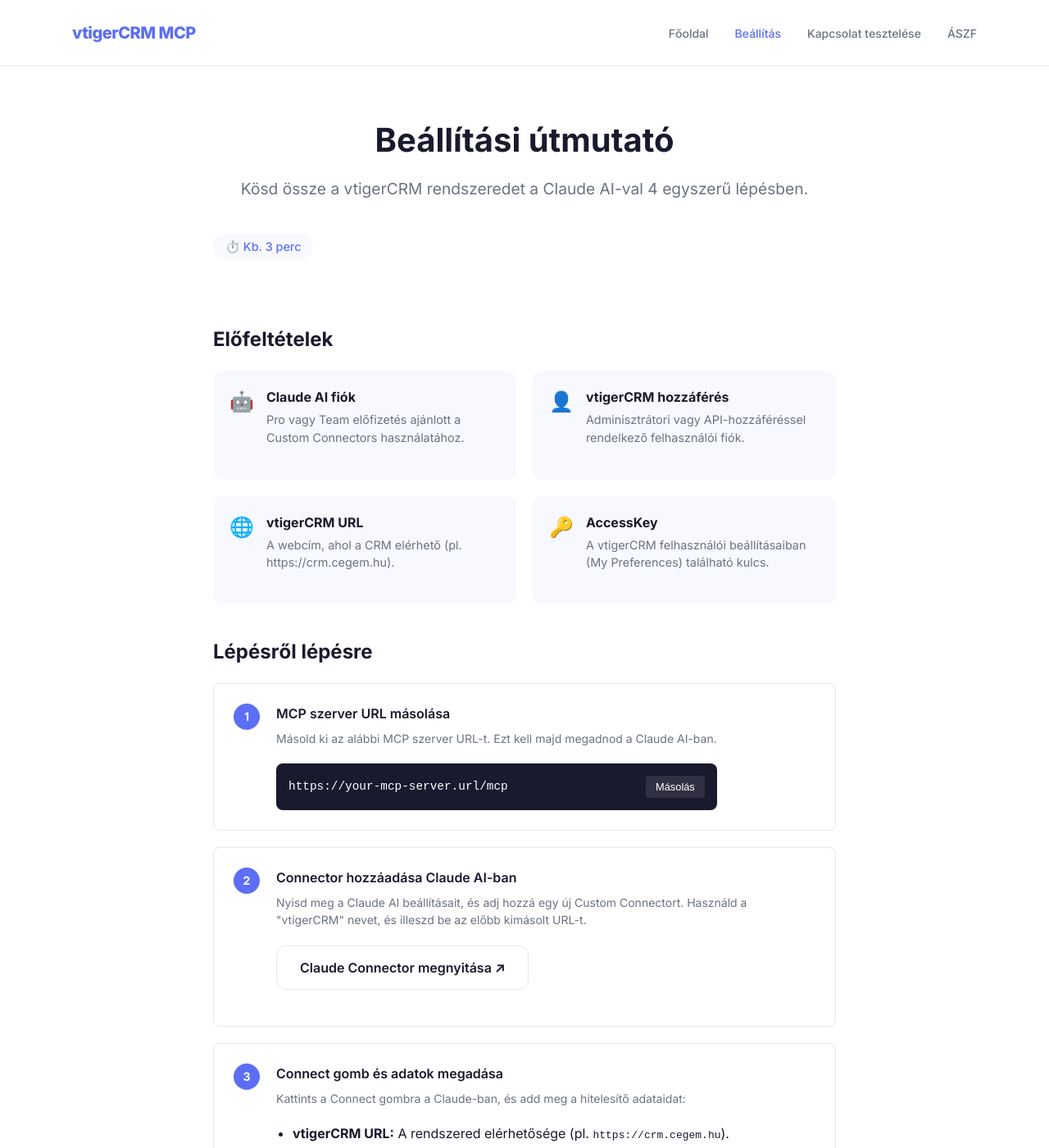
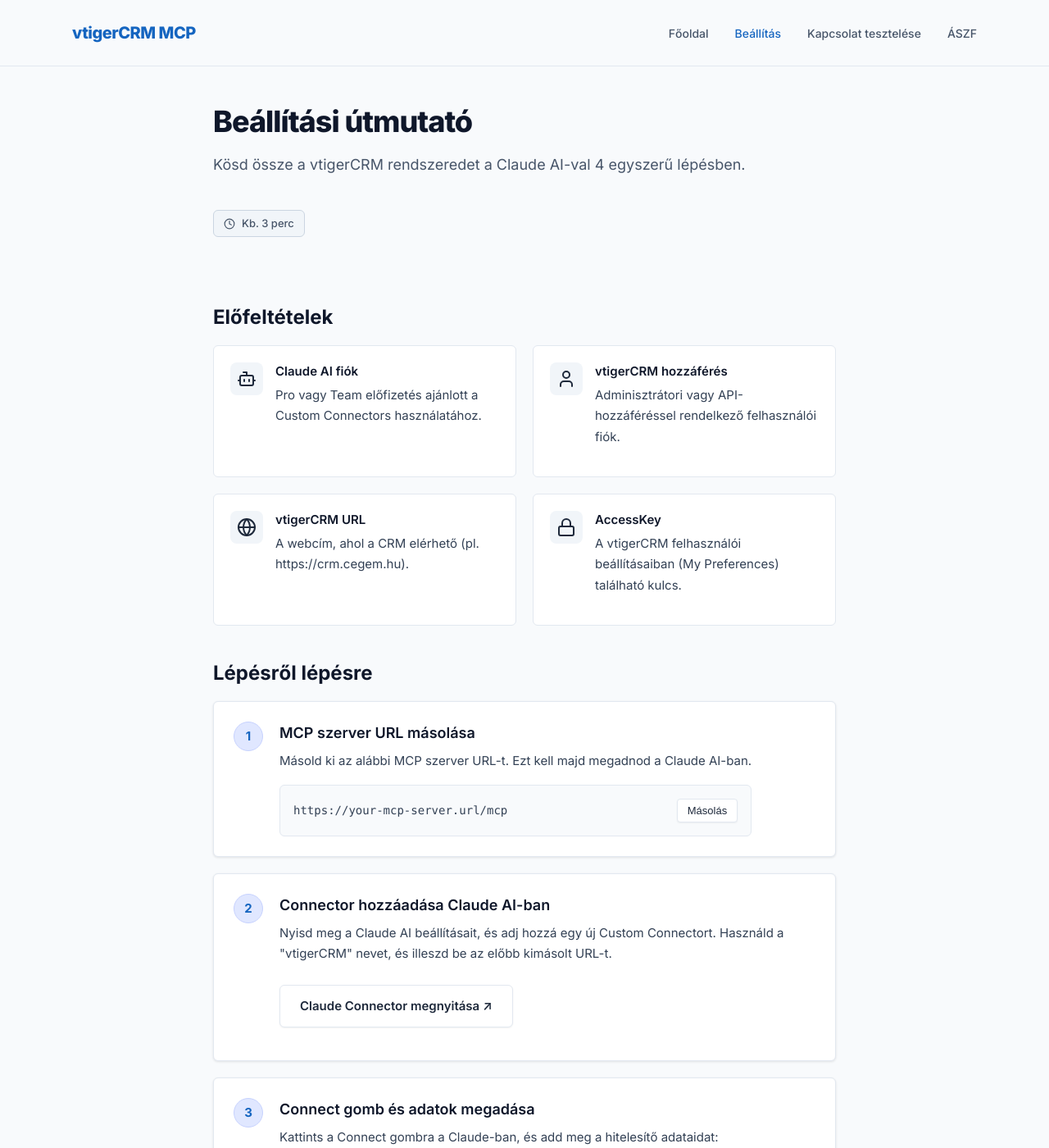
Before and after one commit to Monesz1/vtiger-mcp-page, a Jekyll site: the page built from setup.md, in a window 1280 px wide and 1400 px high. Shown: the whole window at 82% size. Built offline with Jekyll 4.4.1, drawn with Linux system fonts in a browser that asks for light colours.

Commit message:
feat: Update UI theme and design elements
Refactors the UI theme by updating color palettes, font families, and border-radius values in `_config.yml`. This change provides a more modern and consistent visual style across the application.

Additionally, it updates several markdown files (`index.md`, `setup.md`) to align with the new design. This includes adjusting element styling for better visual hierarchy and introducing new SVG icons for improved user experience.

The `logincheck.yml` workflow has been removed as it is no longer needed.

```diff
--- a/_config.yml
+++ b/_config.yml
@@ -29,18 +29,18 @@ nav:
     url: "/aszf/"
 
 design:
-  color_primary: "#5B6EF5"
-  color_primary_dark: "#4357E0"
-  color_bg: "#FFFFFF"
-  color_surface: "#F8F9FE"
-  color_text: "#1A1A2E"
-  color_muted: "#6B7280"
-  color_border: "#E5E7EB"
-  color_success: "#10B981"
-  color_error: "#EF4444"
-  color_warning: "#F59E0B"
-  border_radius: "12px"
-  font_family: "'Inter', system-ui, sans-serif"
+  color_primary: "#1565C0"
+  color_primary_dark: "#0D47A1"
+  color_bg: "#F8FAFC"
+  color_surface: "#FFFFFF"
+  color_text: "#1E293B"
+  color_muted: "#475569"
+  color_border: "#E2E8F0"
+  color_success: "#059669"
+  color_error: "#DC2626"
+  color_warning: "#D97706"
+  border_radius: "6px"
+  font_family: "'Inter', -apple-system, BlinkMacSystemFont, 'Segoe UI', Roboto, Helvetica, Arial, sans-serif"
 
 markdown: kramdown
 highlighter: rouge
--- a/_includes/head.html
+++ b/_includes/head.html
@@ -75,12 +75,12 @@
   .hero-layout { display: grid; grid-template-columns: 1fr 1.2fr; gap: 48px; padding: 48px; align-items: center; max-width: 1200px; margin: 0 auto; }
   .steps-grid { display: grid; grid-template-columns: 1fr 1fr; gap: 16px; }
   .widgets-container { display: flex; flex-direction: column; gap: 24px; }
-  .connection-tester { background: #1A1A2E; color: white; border: none; border-radius: var(--border-radius); padding: 24px; position: relative; }
-  .connection-tester::after { content: 'MOCKUP / DEMO'; position: absolute; top: 10px; right: 10px; font-size: 10px; font-weight: bold; background: rgba(255,255,255,0.1); padding: 4px 8px; border-radius: 4px; pointer-events: none; }
+  .connection-tester { background: var(--color-surface); color: var(--color-text); border: 1px solid var(--color-border); border-radius: var(--border-radius); padding: 24px; position: relative; box-shadow: 0 4px 6px -1px rgb(0 0 0 / 0.1), 0 2px 4px -2px rgb(0 0 0 / 0.1); }
+  .connection-tester::after { content: 'MOCKUP / DEMO'; position: absolute; top: 10px; right: 10px; font-size: 10px; font-weight: 700; color: var(--color-muted); background: var(--color-bg); padding: 4px 8px; border-radius: 4px; pointer-events: none; border: 1px solid var(--color-border); }
   .cta-group { display: flex; gap: 16px; }
   .hero { padding: 80px 48px; background: var(--color-bg); }
   .hero .container { max-width: 1200px; margin: 0 auto; text-align: left; }
-  .hero h1 { font-size: 56px; line-height: 1.1; font-weight: 800; margin-bottom: 24px; letter-spacing: -2px; }
+  .hero h1 { font-size: 56px; line-height: 1.1; font-weight: 800; margin-bottom: 24px; letter-spacing: -2px; color: #0F172A; }
   .hero p { font-size: 18px; color: var(--color-muted); margin-bottom: 32px; max-width: 440px; }
   .hero-actions { display: flex; gap: 16px; justify-content: flex-start; flex-wrap: wrap; }
 
@@ -90,104 +90,108 @@
   }
 
   .btn {
-    display: inline-flex; align-items: center; gap: 8px; padding: 14px 28px; border-radius: var(--border-radius);
-    font-weight: 600; text-align: center; cursor: pointer; transition: opacity 0.2s;
-    border: none; font-size: 16px;
+    display: inline-flex; align-items: center; gap: 8px; padding: 12px 24px; border-radius: var(--border-radius);
+    font-weight: 600; text-align: center; cursor: pointer; transition: all 0.2s;
+    border: none; font-size: 15px; box-shadow: 0 1px 2px 0 rgb(0 0 0 / 0.05);
   }
-  .btn:hover { text-decoration: none; opacity: 0.9; }
+  .btn:hover { text-decoration: none; transform: translateY(-1px); }
   .btn-primary { background: var(--color-primary); color: white; }
-  .btn-primary:hover { color: white; }
+  .btn-primary:hover { background: var(--color-primary-dark); color: white; box-shadow: 0 4px 6px -1px rgb(0 0 0 / 0.1); }
   .btn-secondary { background: white; color: var(--color-text); border: 1px solid var(--color-border); }
+  .btn-secondary:hover { background: #F1F5F9; }
 
   /* Features */
-  .features { padding: 80px 0; }
-  .features-grid { display: grid; grid-template-columns: repeat(auto-fit, minmax(300px, 1fr)); gap: 24px; }
-  .feature-card { background: var(--color-surface); border: 1px solid var(--color-border); padding: 24px; border-radius: var(--border-radius); }
-  .feature-icon { font-size: 2rem; margin-bottom: 16px; }
-  .feature-card h3 { margin-bottom: 8px; font-size: 16px; font-weight: 600; }
-  .feature-card p { color: var(--color-muted); font-size: 14px; }
+  .features { padding: 40px 0 80px 0; }
+  .features-grid { display: grid; grid-template-columns: repeat(auto-fit, minmax(250px, 1fr)); gap: 24px; }
+  .feature-card { background: var(--color-surface); border: 1px solid var(--color-border); padding: 24px; border-radius: var(--border-radius); box-shadow: 0 1px 3px 0 rgb(0 0 0 / 0.1); }
+  .feature-icon { font-size: 2rem; margin-bottom: 16px; color: var(--color-primary); }
+  .feature-card h3 { margin-bottom: 8px; font-size: 16px; font-weight: 600; color: #0F172A; }
+  .feature-card p { color: var(--color-muted); font-size: 14px; line-height: 1.6; }
 
   /* Steps */
   .step-card {
     display: flex; gap: 20px; background: white; border: 1px solid var(--color-border);
-    padding: 24px; border-radius: 8px; margin-bottom: 20px;
+    padding: 24px; border-radius: var(--border-radius); margin-bottom: 20px; box-shadow: 0 1px 3px 0 rgb(0 0 0 / 0.1);
   }
   .step-number {
-    width: 32px; height: 32px; background: var(--color-primary); color: white;
+    width: 36px; height: 36px; background: #E0E7FF; color: var(--color-primary);
     border-radius: 50%; display: flex; align-items: center; justify-content: center;
-    font-size: 14px; font-weight: bold; flex-shrink: 0;
+    font-size: 15px; font-weight: 700; flex-shrink: 0; border: 1px solid #C7D2FE;
   }
-  .step-content h3 { margin-bottom: 8px; font-size: 16px; font-weight: 600; }
-  .step-content p { color: var(--color-muted); margin-bottom: 15px; font-size: 14px; }
+  .step-content h3 { margin-bottom: 8px; font-size: 18px; font-weight: 600; color: #0F172A; }
+  .step-content p { color: var(--color-muted); margin-bottom: 15px; font-size: 15px; line-height: 1.6; }
   .code-block {
-    background: #1A1A2E; color: #fff; padding: 15px; border-radius: 8px;
+    background: #F8FAFC; color: #334155; padding: 16px; border-radius: var(--border-radius);
     display: flex; justify-content: space-between; align-items: center; gap: 15px;
-    overflow-x: auto;
+    overflow-x: auto; border: 1px solid var(--color-border);
   }
-  .code-block code { font-family: monospace; font-size: 0.9rem; white-space: nowrap; }
+  .code-block code { font-family: ui-monospace, SFMono-Regular, Menlo, Monaco, Consolas, monospace; font-size: 14px; white-space: nowrap; }
   .copy-btn {
-    background: rgba(255,255,255,0.1); border: none; color: #fff; padding: 6px 12px;
-    border-radius: 4px; cursor: pointer; font-size: 0.8rem; flex-shrink: 0;
+    background: white; border: 1px solid var(--color-border); color: var(--color-text); padding: 6px 12px;
+    border-radius: 4px; cursor: pointer; font-size: 13px; flex-shrink: 0; box-shadow: 0 1px 2px 0 rgb(0 0 0 / 0.05);
+    font-weight: 500; transition: all 0.2s;
   }
-  .copy-btn:hover { background: rgba(255,255,255,0.2); }
-  .copy-btn.copied { background: var(--color-success); }
+  .copy-btn:hover { background: #F1F5F9; }
+  .copy-btn.copied { background: var(--color-success); color: white; border-color: var(--color-success); }
 
   /* Prerequisites */
   .prereq-grid { display: grid; grid-template-columns: repeat(auto-fit, minmax(250px, 1fr)); gap: 20px; margin-bottom: 40px; }
-  .prereq-card { background: var(--color-surface); padding: 20px; border-radius: var(--border-radius); display: flex; gap: 15px; align-items: flex-start; }
-  .prereq-icon { font-size: 1.5rem; }
-  .prereq-content h4 { margin-bottom: 5px; font-size: 1rem; }
-  .prereq-content p { font-size: 0.9rem; color: var(--color-muted); margin: 0; }
+  .prereq-card { background: var(--color-surface); padding: 20px; border-radius: var(--border-radius); display: flex; gap: 15px; align-items: flex-start; border: 1px solid var(--color-border); }
+  .prereq-icon { font-size: 1.5rem; background: #F1F5F9; width: 40px; height: 40px; display: flex; align-items: center; justify-content: center; border-radius: 8px; flex-shrink: 0; }
+  .prereq-content h4 { margin-bottom: 4px; font-size: 15px; color: #0F172A; font-weight: 600; }
+  .prereq-content p { font-size: 13px; color: var(--color-muted); margin: 0; line-height: 1.5; }
 
   /* FAQ */
   .faq { margin-top: 60px; }
+  .faq h2 { margin-bottom: 24px; font-size: 24px; color: #0F172A; }
   .faq details {
     background: var(--color-surface); border-radius: var(--border-radius);
-    margin-bottom: 10px; overflow: hidden;
+    margin-bottom: 12px; overflow: hidden; border: 1px solid var(--color-border);
   }
   .faq summary {
     padding: 20px; font-weight: 600; cursor: pointer; list-style: none;
-    display: flex; justify-content: space-between; align-items: center;
+    display: flex; justify-content: space-between; align-items: center; color: #0F172A;
   }
   .faq summary::-webkit-details-marker { display: none; }
-  .faq summary::after { content: '+'; color: var(--color-primary); font-size: 1.5rem; }
+  .faq summary::after { content: '+'; color: var(--color-muted); font-size: 1.5rem; }
   .faq details[open] summary::after { content: '−'; }
-  .faq .faq-answer { padding: 0 20px 20px; color: var(--color-muted); }
+  .faq .faq-answer { padding: 0 20px 20px; color: var(--color-muted); line-height: 1.6; font-size: 15px; }
 
   /* Page Layout */
-  .page-container { padding: 60px 20px; max-width: 800px; }
-  .page-header { margin-bottom: 40px; text-align: center; }
-  .page-header h1 { font-size: 2.5rem; margin-bottom: 15px; }
-  .page-description { font-size: 1.2rem; color: var(--color-muted); }
-  .page-content h2 { margin: 40px 0 20px; }
-  .page-content p { margin-bottom: 20px; }
-  .page-content ul, .page-content ol { margin-bottom: 20px; padding-left: 20px; }
-  .page-content li { margin-bottom: 10px; }
+  .page-container { padding: 40px 20px; max-width: 800px; }
+  .page-header { margin-bottom: 40px; }
+  .page-header h1 { font-size: 36px; margin-bottom: 12px; font-weight: 800; color: #0F172A; letter-spacing: -1px; }
+  .page-description { font-size: 18px; color: var(--color-muted); line-height: 1.6; }
+  .page-content h2 { margin: 40px 0 16px; font-size: 24px; color: #0F172A; }
+  .page-content p { margin-bottom: 16px; font-size: 15px; line-height: 1.7; color: #334155; }
+  .page-content ul, .page-content ol { margin-bottom: 24px; padding-left: 24px; color: #334155; }
+  .page-content li { margin-bottom: 8px; line-height: 1.6; }
 
   /* Connection Test Form */
-  .test-form { background: #1A1A2E; color: white; padding: 24px; border-radius: var(--border-radius); border: none; }
-  .form-group { margin-bottom: 12px; }
-  .form-group label { display: block; font-size: 11px; margin-bottom: 4px; opacity: 0.6; font-weight: normal; }
+  .test-form { background: var(--color-surface); color: var(--color-text); padding: 32px; border-radius: var(--border-radius); border: 1px solid var(--color-border); box-shadow: 0 4px 6px -1px rgb(0 0 0 / 0.1); }
+  .form-group { margin-bottom: 20px; }
+  .form-group label { display: block; font-size: 13px; margin-bottom: 8px; font-weight: 600; color: #334155; }
   .form-control {
-    width: 100%; padding: 10px; background: rgba(255,255,255,0.05);
-    border: 1px solid rgba(255,255,255,0.1); border-radius: 6px;
-    color: white; font-size: 13px; font-family: monospace;
+    width: 100%; padding: 12px 14px; background: #FFFFFF;
+    border: 1px solid #CBD5E1; border-radius: 6px;
+    color: var(--color-text); font-size: 14px; font-family: var(--font-family); transition: all 0.2s;
   }
-  .form-control:focus { outline: none; border-color: var(--color-primary); box-shadow: 0 0 0 3px rgba(91, 110, 245, 0.2); }
+  .form-control::placeholder { color: #94A3B8; }
+  .form-control:focus { outline: none; border-color: var(--color-primary); box-shadow: 0 0 0 3px rgba(21, 101, 192, 0.15); }
   .password-wrapper { position: relative; }
   .toggle-password {
     position: absolute; right: 12px; top: 50%; transform: translateY(-50%);
-    background: none; border: none; cursor: pointer; color: rgba(255,255,255,0.6);
+    background: none; border: none; cursor: pointer; color: var(--color-primary); font-weight: 600; font-size: 13px;
   }
-  .test-result { margin-top: 20px; padding: 12px; border-radius: 8px; display: none; font-size: 13px; }
-  .test-result.success { background: rgba(16, 185, 129, 0.1); border: 1px solid var(--color-success); color: var(--color-success); display: block; }
-  .test-result.error { background: rgba(239, 68, 68, 0.1); border: 1px solid var(--color-error); color: var(--color-error); display: block; }
-  .test-result h3 { display: flex; align-items: center; gap: 8px; margin-bottom: 10px; font-size: 13px; }
-  .test-result.success h3 { color: var(--color-success); }
-  .test-result.error h3 { color: var(--color-error); }
-  .test-result details { margin-top: 10px; background: rgba(255,255,255,0.05); padding: 10px; border-radius: 6px; color: white; }
-  .test-result summary { cursor: pointer; font-weight: 500; margin-bottom: 8px; }
-  .test-result pre { background: rgba(0,0,0,0.3); color: #fff; padding: 12px; border-radius: 6px; overflow-x: auto; font-size: 12px; }
+  .test-result { margin-top: 24px; padding: 16px; border-radius: 6px; display: none; font-size: 14px; line-height: 1.5; }
+  .test-result.success { background: #ECFDF5; border: 1px solid #A7F3D0; color: #065F46; display: block; }
+  .test-result.error { background: #FEF2F2; border: 1px solid #FECACA; color: #991B1B; display: block; }
+  .test-result h3 { display: flex; align-items: center; gap: 8px; margin-bottom: 12px; font-size: 16px; font-weight: 600; }
+  .test-result.success h3 { color: #047857; }
+  .test-result.error h3 { color: #B91C1C; }
+  .test-result details { margin-top: 16px; background: #FFFFFF; padding: 12px; border-radius: 6px; color: var(--color-text); border: 1px solid var(--color-border); }
+  .test-result summary { cursor: pointer; font-weight: 500; margin-bottom: 8px; color: #334155; }
+  .test-result pre { background: #F8FAFC; color: #334155; padding: 16px; border-radius: 4px; border: 1px solid var(--color-border); overflow-x: auto; font-size: 13px; font-family: ui-monospace, SFMono-Regular, Menlo, monospace; }
 
   /* Footer */
   .site-footer { background: white; padding: 48px 48px 24px; margin-top: 80px; border-top: 1px solid var(--color-border); }
--- a/setup.md
+++ b/setup.md
@@ -5,36 +5,45 @@ description: "Kösd össze a vtigerCRM rendszeredet a Claude AI-val 4 egyszerű
 permalink: /setup/
 ---
 
-<div style="margin-bottom: 40px; display: inline-block; background: var(--color-surface); padding: 5px 15px; border-radius: 20px; font-size: 0.9rem; font-weight: 500; color: var(--color-primary);">
-  ⏱️ {{ site.setup.time_estimate }}
+<div style="margin-bottom: 40px; display: inline-flex; align-items: center; gap: 8px; background: #F1F5F9; border: 1px solid #CBD5E1; color: #475569; padding: 6px 12px; border-radius: 6px; font-size: 13px; font-weight: 500;">
+  <svg width="14" height="14" viewBox="0 0 24 24" fill="none" stroke="currentColor" stroke-width="2" stroke-linecap="round" stroke-linejoin="round"><circle cx="12" cy="12" r="10"/><polyline points="12 6 12 12 16 14"/></svg>
+  {{ site.setup.time_estimate }}
 </div>
 
 ## Előfeltételek
 
 <div class="prereq-grid">
   <div class="prereq-card">
-    <div class="prereq-icon">🤖</div>
+    <div class="prereq-icon">
+      <svg width="24" height="24" viewBox="0 0 24 24" fill="none" stroke="currentColor" stroke-width="2" stroke-linecap="round" stroke-linejoin="round"><path d="M12 8V4H8"/><rect width="16" height="12" x="4" y="8" rx="2"/><path d="M2 14h2"/><path d="M20 14h2"/><path d="M15 13v2"/><path d="M9 13v2"/></svg>
+    </div>
     <div class="prereq-content">
       <h4>Claude AI fiók</h4>
       <p>Pro vagy Team előfizetés ajánlott a Custom Connectors használatához.</p>
     </div>
   </div>
   <div class="prereq-card">
-    <div class="prereq-icon">👤</div>
+    <div class="prereq-icon">
+      <svg width="24" height="24" viewBox="0 0 24 24" fill="none" stroke="currentColor" stroke-width="2" stroke-linecap="round" stroke-linejoin="round"><path d="M19 21v-2a4 4 0 0 0-4-4H9a4 4 0 0 0-4 4v2"/><circle cx="12" cy="7" r="4"/></svg>
+    </div>
     <div class="prereq-content">
       <h4>vtigerCRM hozzáférés</h4>
       <p>Adminisztrátori vagy API-hozzáféréssel rendelkező felhasználói fiók.</p>
     </div>
   </div>
   <div class="prereq-card">
-    <div class="prereq-icon">🌐</div>
+    <div class="prereq-icon">
+      <svg width="24" height="24" viewBox="0 0 24 24" fill="none" stroke="currentColor" stroke-width="2" stroke-linecap="round" stroke-linejoin="round"><circle cx="12" cy="12" r="10"/><path d="M12 2a15.3 15.3 0 0 1 4 10 15.3 15.3 0 0 1-4 10 15.3 15.3 0 0 1-4-10 15.3 15.3 0 0 1 4-10z"/><path d="M2 12h20"/></svg>
+    </div>
     <div class="prereq-content">
       <h4>vtigerCRM URL</h4>
       <p>A webcím, ahol a CRM elérhető (pl. https://crm.cegem.hu).</p>
     </div>
   </div>
   <div class="prereq-card">
-    <div class="prereq-icon">🔑</div>
+    <div class="prereq-icon">
+      <svg width="24" height="24" viewBox="0 0 24 24" fill="none" stroke="currentColor" stroke-width="2" stroke-linecap="round" stroke-linejoin="round"><rect width="18" height="11" x="3" y="11" rx="2" ry="2"/><path d="M7 11V7a5 5 0 0 1 10 0v4"/></svg>
+    </div>
     <div class="prereq-content">
       <h4>AccessKey</h4>
       <p>A vtigerCRM felhasználói beállításaiban (My Preferences) található kulcs.</p>
```
Also changed, not shown: index.md (+12 -12 lines), .github/workflows/logincheck.yml (deleted).
